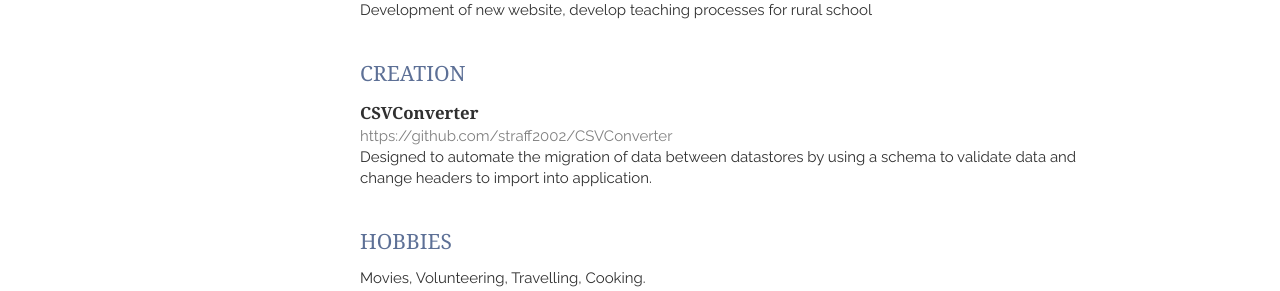
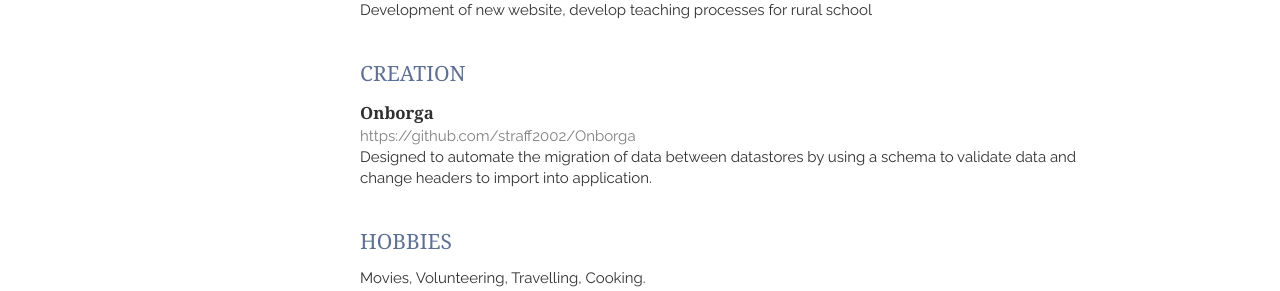
Before and after one commit to straff2002/straff2002.github.io, a Jekyll site: the page built from index.html, in a window 1280 px wide. Shown: the part 1655-1946 px from the top of the page. Built offline with Jekyll 4.4.1, drawn with Linux system fonts in a browser that asks for light colours; nearby versions of some CDN libraries.

Commit message:
Update creation.html
changed git link

```diff
--- a/_includes/creation.html
+++ b/_includes/creation.html
@@ -2,8 +2,8 @@
     <h1>Creation</h1>
     <article>
         <header>
-            <h1>CSVConverter</h1>
-            <span><address>https://github.com/straff2002/CSVConverter</address></span>
+            <h1>Onborga</h1>
+            <span><address>https://github.com/straff2002/Onborga</address></span>
         </header>
         <p>
             Designed to automate the migration of data between datastores by using a schema to validate data and change headers to import into application.
```
